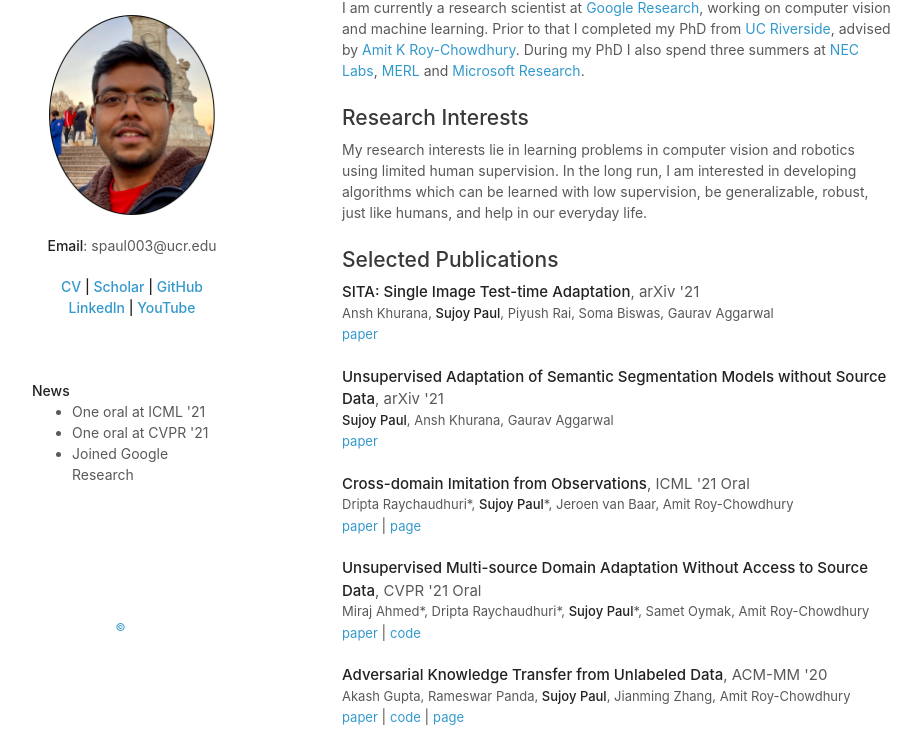
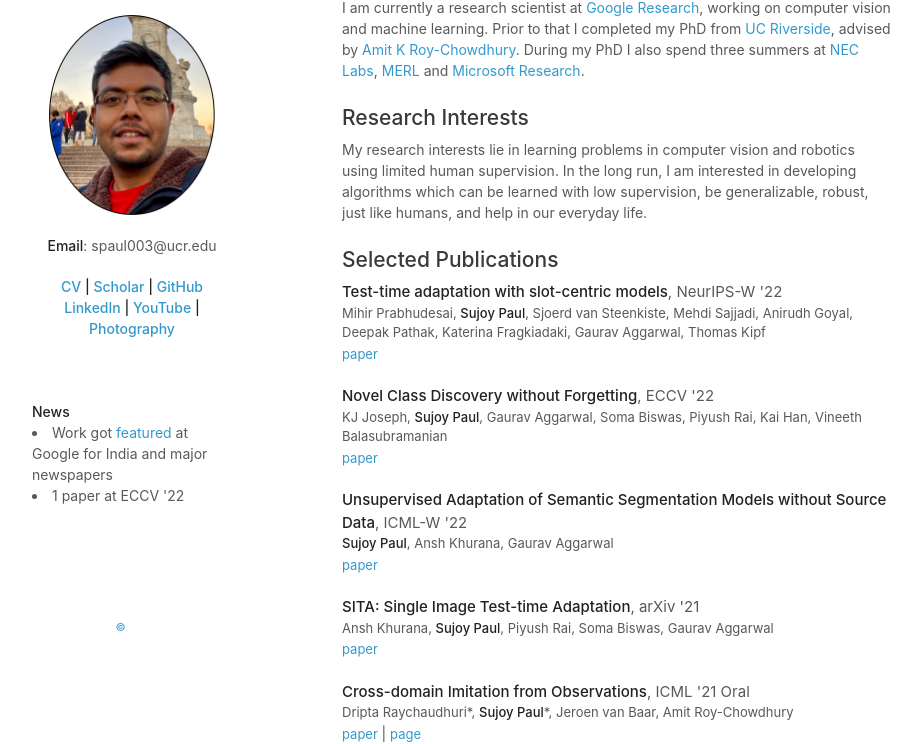
Before and after one commit to sujoyp/sujoyp.github.io, a plain HTML site: page index.html in a window 1280 px wide. Shown: the part 94-838 px from the top of the page, without its empty margins (178-1099 px from the left). Drawn offline with Linux system fonts and the light colour scheme.

Commit message:
Add files via upload
changes

```diff
--- a/index.html
+++ b/index.html
@@ -32,7 +32,8 @@
                                                <a href="https://scholar.google.com/citations?user=Iq8BQUYAAAAJ&hl" target="_blank">Scholar</a> |
                                                <a href="https://github.com/sujoyp" target="_blank">GitHub</a> <br>
                                                <a href="https://www.linkedin.com/in/paulsujoy" target="_blank">LinkedIn</a> |
-                                               <a href="https://www.youtube.com/channel/UCBj6P5k3YMKSoPPn6I0dKUQ" target="_blank">YouTube</a>  </strong> </p>
+                                               <a href="https://www.youtube.com/channel/UCBj6P5k3YMKSoPPn6I0dKUQ" target="_blank">YouTube</a>  |
+                                               <a href="https://www.flickr.com/photos/193363903@N05/" target="_blank">Photography</a></strong> </p>
         <br>
         <!-- <p style="font-size:20px;text-align:center;">News</p>
         <ul>
@@ -46,11 +47,10 @@
 		</dl> -->
 		<br>
 		<strong>News</strong>
-    	<ul>
-            <li>One oral at ICML '21</li>
-            <li>One oral at CVPR '21</li>
-            <li>Joined Google Research</li>
-        </ul>
+    	<dl>
+    		<li>Work got <a href="https://youtu.be/lCFbbOgsm9I?t=1843" target="_blank">featured</a> at Google for India and major newspapers</li>
+            <li>1 paper at ECCV '22</li>
+        </dl>
       </header>
       <section>
         <h2 style="margin-bottom:10px">About</h2>
@@ -63,19 +63,37 @@
 
             <td style="padding:10px;width:100%;vertical-align:baseline">
               <p style="font-size:15px;margin-bottom:0;">
-                <papertitle><strong>SITA: Single Image Test-time Adaptation</strong></papertitle>, arXiv '21
+                <papertitle><strong>Test-time adaptation with slot-centric models</strong></papertitle>, NeurIPS-W '22
               </p>
-              <p style="font-size:13px;margin-bottom:0;">Ansh Khurana, <strong>Sujoy Paul</strong>, Piyush Rai, Soma Biswas, Gaurav Aggarwal</p>
-              <a style="font-size:13px" href="https://arxiv.org/pdf/2112.02355.pdf" target="_blank">paper </a>
+              <p style="font-size:13px;margin-bottom:0;">Mihir Prabhudesai, <strong>Sujoy Paul</strong>, Sjoerd van Steenkiste, Mehdi Sajjadi, Anirudh Goyal, Deepak Pathak, Katerina Fragkiadaki, Gaurav Aggarwal, Thomas Kipf</p>
+              <a style="font-size:13px" href="https://arxiv.org/pdf/2203.11194.pdf" target="_blank">paper </a>
               <br> <br>
             </td>
 
             <td style="padding:10px;width:100%;vertical-align:baseline">
               <p style="font-size:15px;margin-bottom:0;">
-                <papertitle><strong>Unsupervised Adaptation of Semantic Segmentation Models without Source Data</strong></papertitle>, arXiv '21
+                <papertitle><strong>Novel Class Discovery without Forgetting</strong></papertitle>, ECCV '22
+              </p>
+              <p style="font-size:13px;margin-bottom:0;">KJ Joseph, <strong>Sujoy Paul</strong>, Gaurav Aggarwal, Soma Biswas, Piyush Rai, Kai Han, Vineeth Balasubramanian</p>
+              <a style="font-size:13px" href="https://arxiv.org/pdf/2207.10659.pdf" target="_blank">paper </a>
+              <br> <br>
+            </td>
+
+            <td style="padding:10px;width:100%;vertical-align:baseline">
+              <p style="font-size:15px;margin-bottom:0;">
+                <papertitle><strong>Unsupervised Adaptation of Semantic Segmentation Models without Source Data</strong></papertitle>, ICML-W '22
               </p>
               <p style="font-size:13px;margin-bottom:0;"><strong>Sujoy Paul</strong>, Ansh Khurana, Gaurav Aggarwal</p>
               <a style="font-size:13px" href="https://arxiv.org/pdf/2112.02359.pdf" target="_blank">paper </a>
+              <br> <br>
+            </td>
+
+            <td style="padding:10px;width:100%;vertical-align:baseline">
+              <p style="font-size:15px;margin-bottom:0;">
+                <papertitle><strong>SITA: Single Image Test-time Adaptation</strong></papertitle>, arXiv '21
+              </p>
+              <p style="font-size:13px;margin-bottom:0;">Ansh Khurana, <strong>Sujoy Paul</strong>, Piyush Rai, Soma Biswas, Gaurav Aggarwal</p>
+              <a style="font-size:13px" href="https://arxiv.org/pdf/2112.02355.pdf" target="_blank">paper </a>
               <br> <br>
             </td>
 
```
